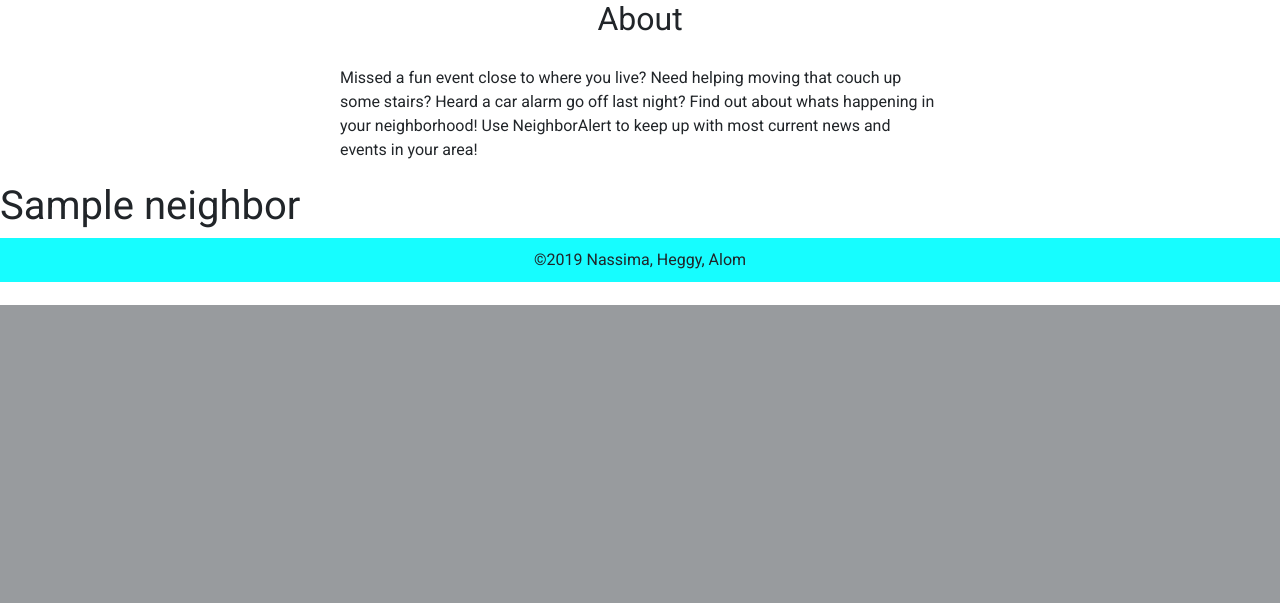
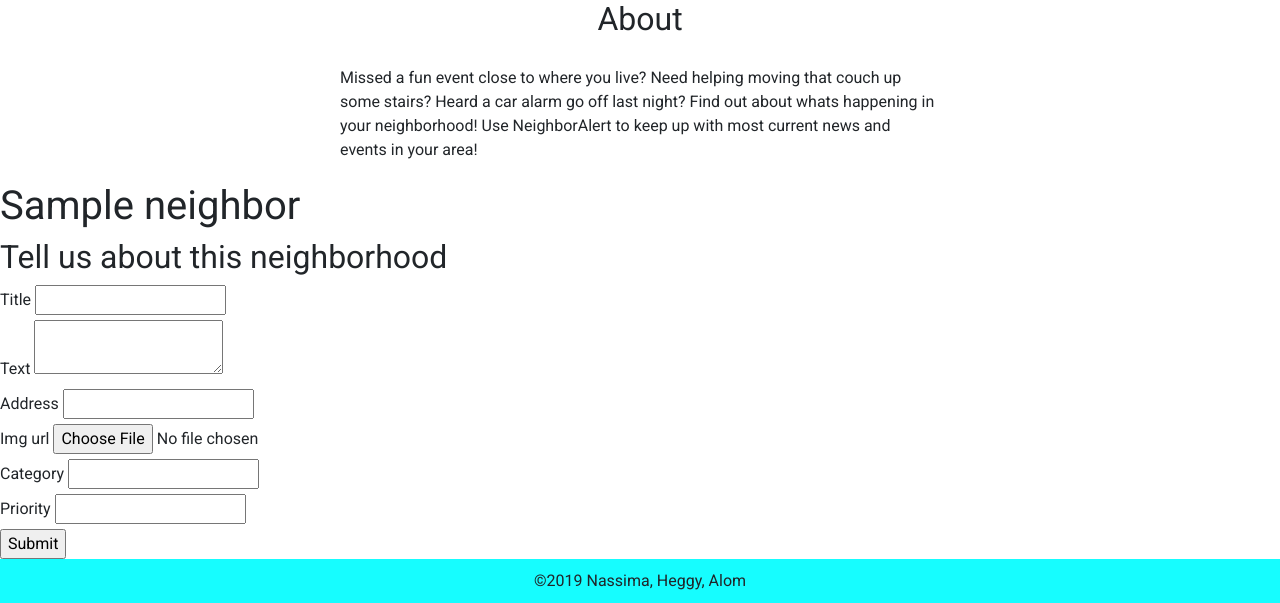
Before and after one commit to nassBouz/Project3-NeighborAlert, a Python web app: template templates/neighborpage.html in a window 1280 px wide. Shown: the part 495-1098 px from the top of the page. Before the commit the page ends 800 px from the top, so only its background shows below. Run offline with Jinja, Linux system fonts and the light colour scheme; the template is opened without the code that fills it: most values are stand-ins (such as "Sample title", 1, 10 or a date in 2020); form fields are guessed from the names that the template uses; some libraries are stand-ins or nearby versions.

Commit message:
made post form

```diff
--- a/forms.py
+++ b/forms.py
@@ -3,7 +3,7 @@
 from models import Neighbor
 from models import Post
 
-from wtforms import StringField, PasswordField, TextAreaField, TextField, SubmitField
+from wtforms import StringField, PasswordField, TextAreaField, TextField, SubmitField, IntegerField
 from wtforms.validators import (DataRequired, Regexp, ValidationError, Email, Length, EqualTo)
 
 def name_exists(form, field):
@@ -60,4 +60,6 @@
     text = TextAreaField("Content")
     address=  TextField('Address')
     imgUrl = StringField("Image")
+    category = StringField("Category")
+    priority = IntegerField("Priority")
     submit = SubmitField('Create Post')
--- a/models.py
+++ b/models.py
@@ -94,6 +94,7 @@
     # def get_category_label(self):
     #     return dict(self.CATEGORY_CHOICES)[self.category]
 
+    title = TextField()
     address = TextField()
     imgUrl = CharField()
     text = TextField()
--- a/static/css/main.css
+++ b/static/css/main.css
@@ -53,7 +53,6 @@
     width:600px;
 }
 
-<<<<<<< HEAD
 .modal {
     text-align: center;
 }
@@ -76,11 +75,9 @@
 #anchor:hover{
     text-decoration: none;
 }
-=======
 .hamburger-nav-bar {
     display: none;
 }
 .hamburger-menu-icon {
     display: none !important;
 }
->>>>>>> 31d291e2f9988a73ce0954493d7493fdce0d8e67
--- a/templates/neighborpage.html
+++ b/templates/neighborpage.html
@@ -1,6 +1,38 @@
 {% extends "layout.html" %}
 {% block content %}
+
+<section>
     <h1>{{neighbor.neighbname}}</h1>
+            <h2>Tell us about this neighborhood</h2>
+            <form method="POST" action="" novalidate>
+                {{ form.hidden_tag() }}
 
+                <div>
+                {{ form.title.label }}
+                {{ form.title() }}
+                </div>
+                <div>
+                {{ form.text.label }}
+                {{ form.text() }}
+                </div>
+                <div>
+                {{ form.address.label() }}
+                {{ form.address() }}
+                </div>
+                <div>
+                {{ form.imgUrl.label() }}
+                {{ form.imgUrl() }}
+                </div>
+                <div>
+                {{ form.category.label() }}
+                {{ form.category() }}
+                </div>
+                <div>
+                {{ form.priority.label() }}
+                {{ form.priority() }}
+                </div>
 
+                {{ form.submit() }}
+            </form>
+        </section>
 {% endblock %}
```
Also changed, not shown: app.py (+15 -2 lines), neighbors.db.
